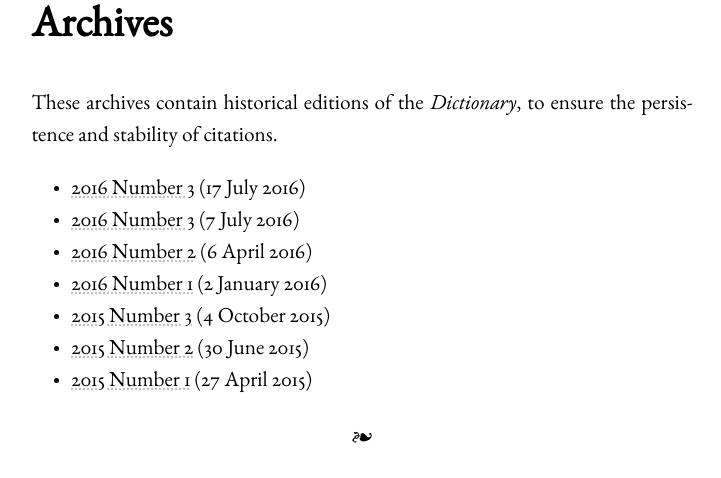
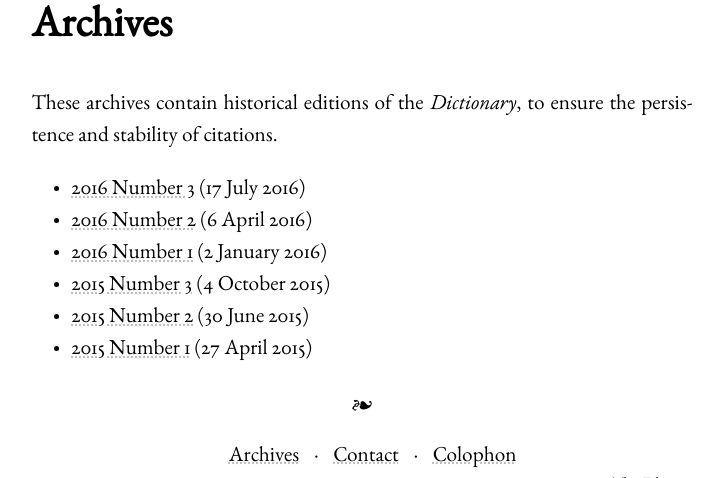
Before and after one commit to uckelman/dmnes-site, a Flask app: template templates/archives.html in a window 1280 px wide. Shown: the part 285-763 px from the top of the page, without its empty margins (278-999 px from the left). Run offline with Flask 2, Linux system fonts and the light colour scheme; the template is opened without the code that fills it, so the values that code supplies are empty; parts of the project's set-up code (start-up, migrations or seed data) failed here and were passed over.

Commit message:
Fixed double-listing of 2016.3.

```diff
--- a/templates/archives.html
+++ b/templates/archives.html
@@ -6,7 +6,6 @@
 <ul>
   <!-- TOP -->
   <li><a href="http://dmnes.org/2016/3">2016 Number 3</a> (17 July 2016)</li>
-  <li><a href="http://dmnes.org/2016/3">2016 Number 3</a> (7 July 2016)</li>
   <li><a href="http://dmnes.org/2016/2">2016 Number 2</a> (6 April 2016)</li>
   <li><a href="http://dmnes.org/2016/1">2016 Number 1</a> (2 January 2016)</li>
   <li><a href="http://dmnes.org/2015/3">2015 Number 3</a> (4 October 2015)</li>
```
